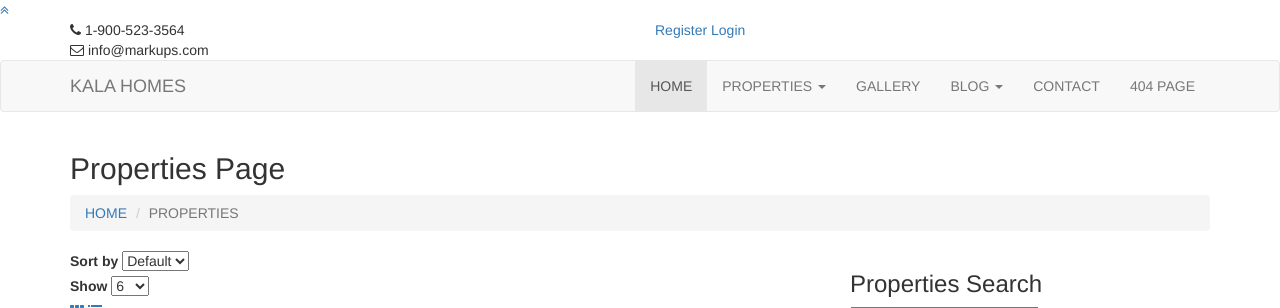
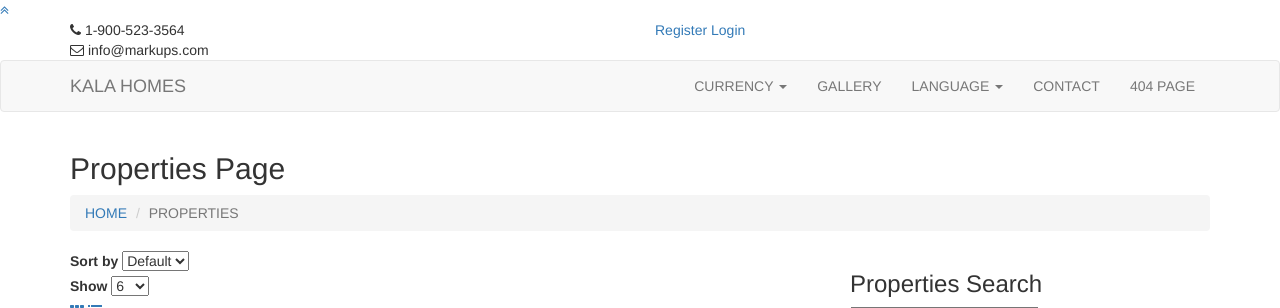
Before and after one commit to mundiakaluson/real-estate, a Django app: page /properties in a window 1280 px wide. Shown: the top 308 px of the page. Run offline with Django 3.2, Linux system fonts and the light colour scheme; some libraries are stand-ins or nearby versions.

Commit message:
on to the models

```diff
--- a/main/templates/base.html
+++ b/main/templates/base.html
@@ -89,9 +89,8 @@
         </div>
         <div id="navbar" class="navbar-collapse collapse">
           <ul id="top-menu" class="nav navbar-nav navbar-right aa-main-nav">
-            <li class="active"><a href="index.html">HOME</a></li>
-             <li class="dropdown">
-              <a class="dropdown-toggle" data-toggle="dropdown" href="properties.html">PROPERTIES <span class="caret"></span></a>
+               <li class="dropdown">
+              <a class="dropdown-toggle" data-toggle="dropdown" href="properties.html">CURRENCY <span class="caret"></span></a>
               <ul class="dropdown-menu" role="menu">
                 <li><a href="properties.html">PROPERTIES</a></li>
                 <li><a href="properties-detail.html">PROPERTIES DETAIL</a></li>
@@ -99,7 +98,7 @@
             </li>
             <li><a href="gallery.html">GALLERY</a></li>
             <li class="dropdown">
-              <a class="dropdown-toggle" data-toggle="dropdown" href="blog-archive.html">BLOG <span class="caret"></span></a>
+              <a class="dropdown-toggle" data-toggle="dropdown" href="blog-archive.html">LANGUAGE <span class="caret"></span></a>
               <ul class="dropdown-menu" role="menu">
                 <li><a href="blog-archive.html">BLOG</a></li>
                 <li><a href="blog-single.html">BLOG DETAILS</a></li>
```
Also changed, not shown: db.sqlite3.
